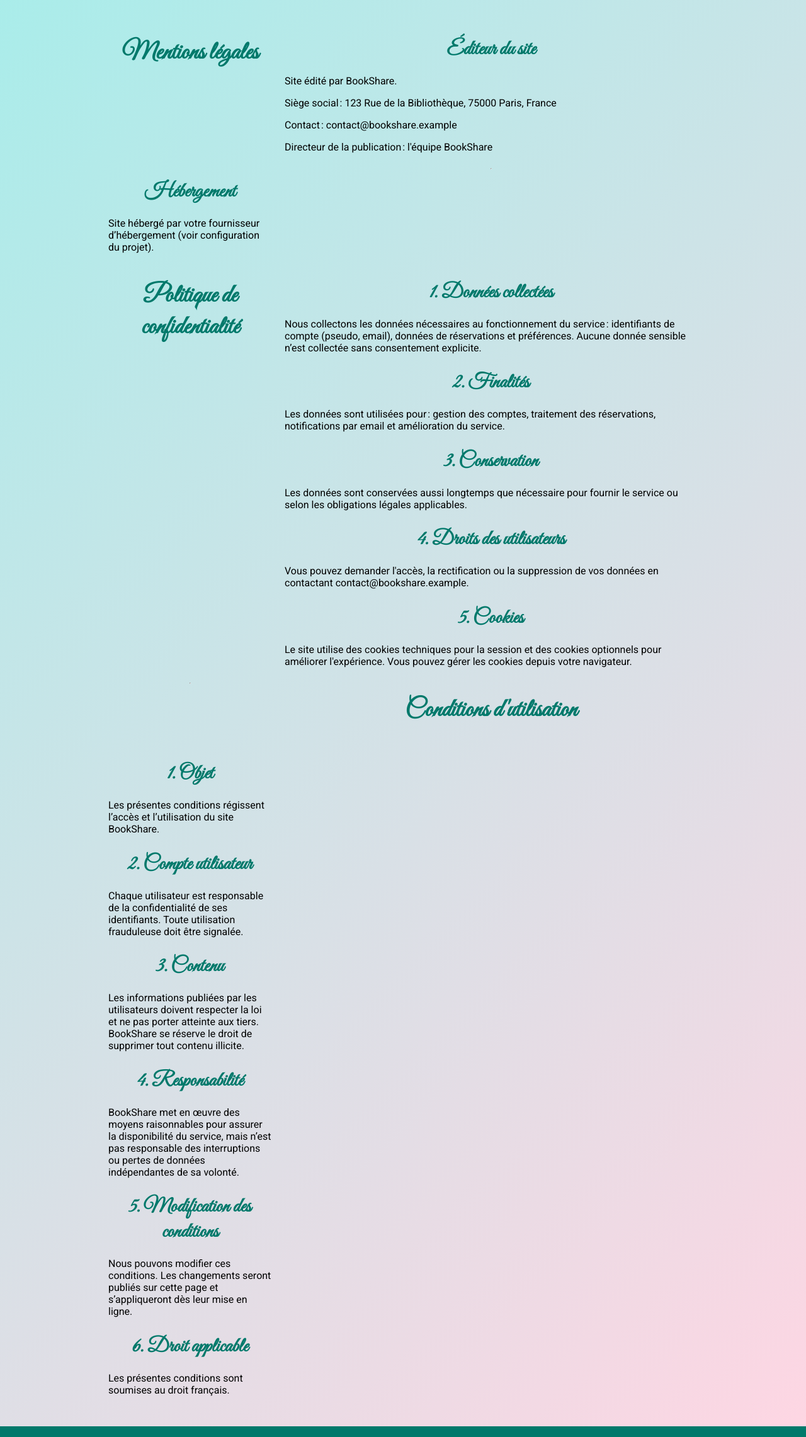
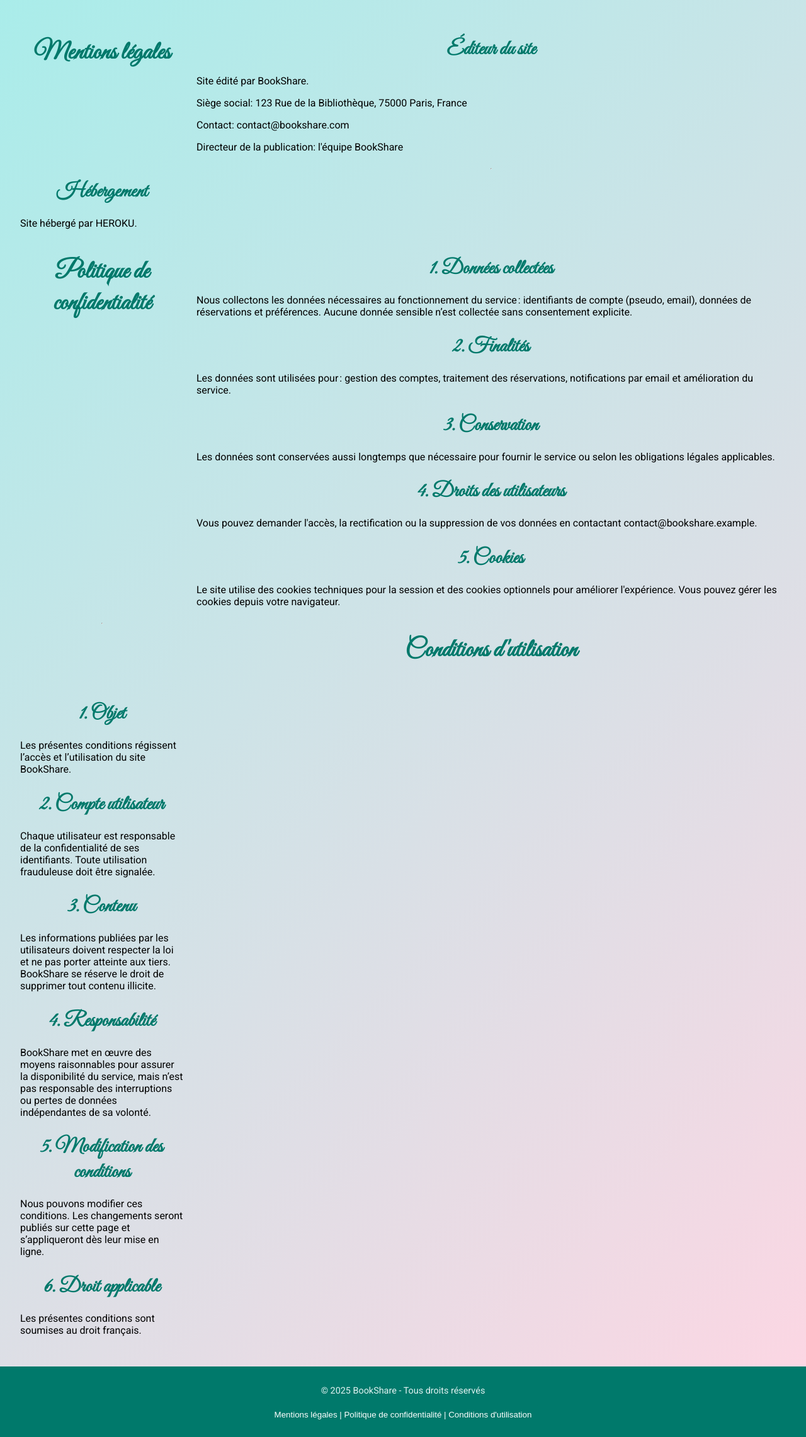
Before and after one commit to alissonpinault/BookShare, a PHP site: page /mentions_legales.php in a window 1280 px wide. Shown: the part 62-2344 px from the top of the page at 63% size. Run offline with PHP 8.4, Linux system fonts and the light colour scheme; data comes from the database, SQL or seed files in the repository.

Commit message:
mentions

```diff
--- a/public/mentions_legales.php
+++ b/public/mentions_legales.php
@@ -39,19 +39,19 @@ $auteurs = $auteursStmt ? $auteursStmt->fetchAll(PDO::FETCH_COLUMN) : [];
 <body>
 <?php include dirname(__DIR__) . '/templates/partials/nav.php'; ?>
 
-<main class="layout" style="padding:2rem; max-width:1000px; margin:0 auto;">
+<main class="layout" style="padding:2rem; width:100%; max-width:none; margin:0; box-sizing:border-box;">
     <h1>Mentions légales</h1>
     <section>
         <h2>Éditeur du site</h2>
         <p>Site édité par BookShare.</p>
-        <p>Siège social : 123 Rue de la Bibliothèque, 75000 Paris, France</p>
-        <p>Contact : contact@bookshare.example</p>
-        <p>Directeur de la publication : l'équipe BookShare</p>
+        <p>Siège social: 123 Rue de la Bibliothèque, 75000 Paris, France</p>
+        <p>Contact: contact@bookshare.com</p>
+        <p>Directeur de la publication: l'équipe BookShare</p>
     </section>
 
     <section>
         <h2>Hébergement</h2>
-        <p>Site hébergé par votre fournisseur d’hébergement (voir configuration du projet).</p>
+        <p>Site hébergé par HEROKU.</p>
     </section>
 
     <hr>
```
